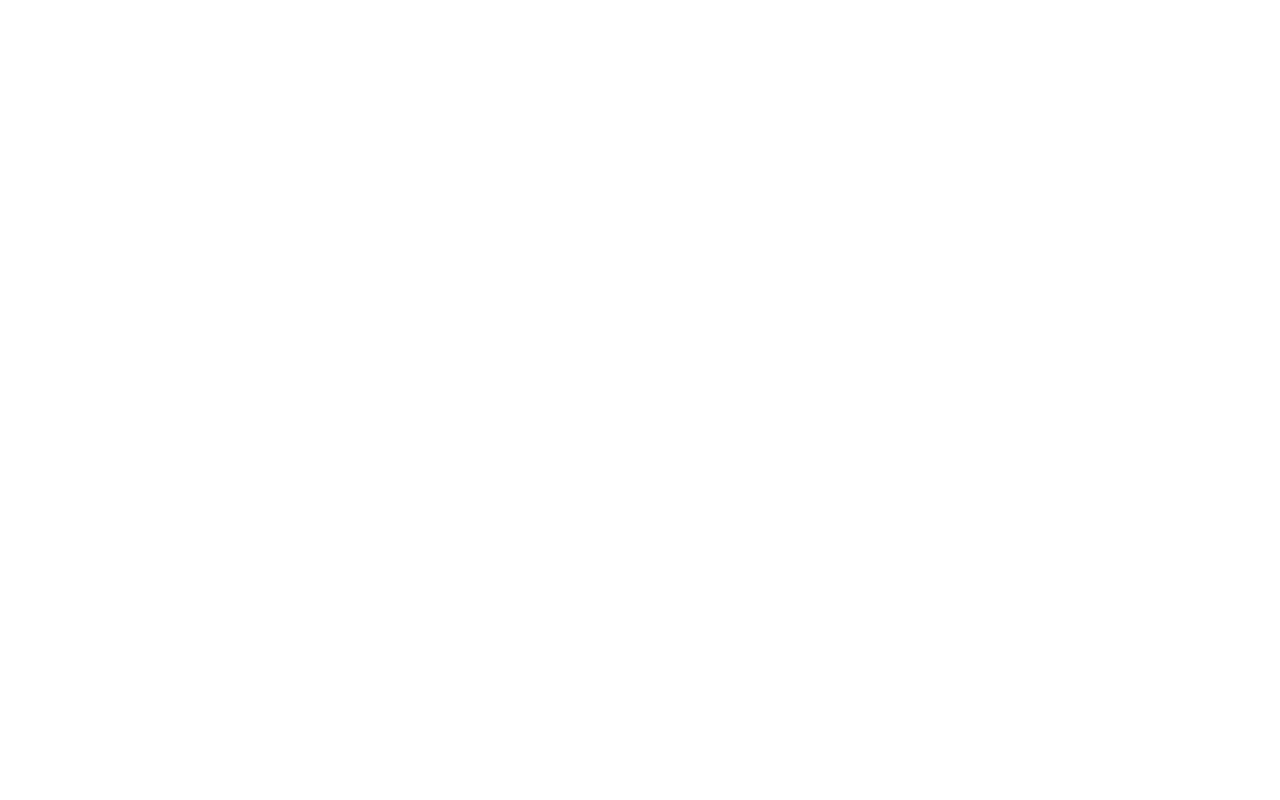
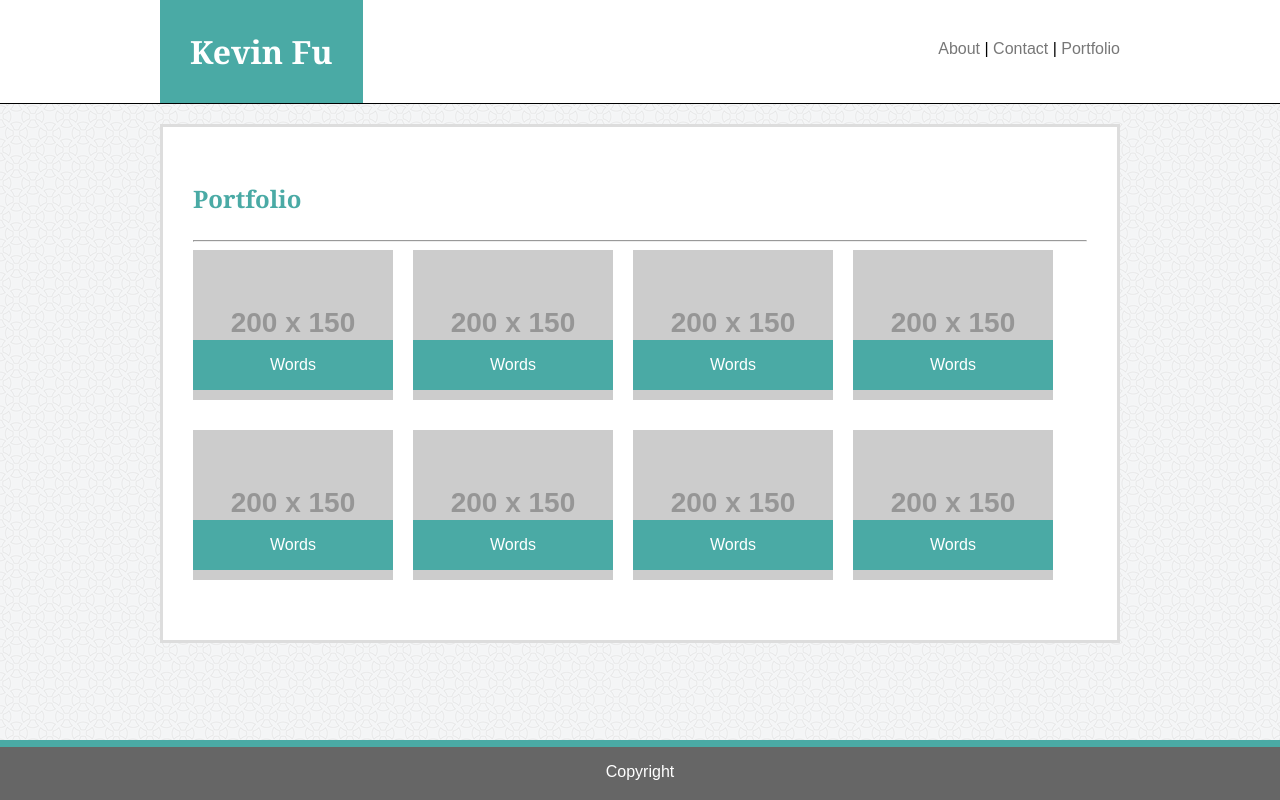
Before and after one commit to kevnfu/Basic-Portfolio, a plain HTML site: page portfolio.html in a window 1280 px wide. Drawn offline with Linux system fonts and the light colour scheme; placeholder pictures from the web are drawn by us.

Commit message:
Created contact and portfolio pages

```diff
--- a/assets/css/style.css
+++ b/assets/css/style.css
@@ -6,7 +6,13 @@ body {
     margin: 0;
     padding: 0;
     font-family: 'Arial', 'Helvetica Neue', Helvetica, sans-serif;
-    background-image: url("assets/circles-light.png");
+    background-image: url("../images/circles-light.png");
+    background-repeat: repeat;
+}
+
+:root {
+    --page-width: 960px;
+    --nav-bar-padding: 30px;
 }
 
 h1,h2,h3,h4 {
@@ -17,24 +23,26 @@ header {
     background-color: #ffffff;
     border-color: #cccccc;
     border-bottom: 1px solid;
+    margin-bottom: 20px;
 }
 
 .navbar {
-    width: 960px;
-    padding: 10px;
+    width: var(--page-width);
+    margin: 0 auto;
+    padding-top: var(--nav-bar-padding);
+    padding-bottom: var(--nav-bar-padding);
     height: auto;
-    margin: 0 auto;
 }
 
 .navbar-name {
     display: inline;
     color: white;
-    padding: 10px;
+    padding: var(--nav-bar-padding);
     background-color: #4aaaa5;
 }
 
 .navbar-links {
-    padding-top: 10px; /* hack to fix vertical alignment*/
+    padding-top: 10px; /* hack to fix vertical alignment, super ugly */
     float: right;
     vertical-align: top;
 }
@@ -43,3 +51,78 @@ header {
     color: #777777;
     text-decoration: none;
 }
+
+.content {
+    width: var(--page-width);
+    margin: 0 auto;
+    background-color: #ffffff;
+    border-color: #dddddd;
+    padding: 30px;
+    border-style: solid;
+    overflow: auto;
+    line-height: 1.8;
+    color: grey;
+}
+
+.content h2 {
+    color: #4aaaa5;
+}
+
+#about-img {
+    float: left;
+    margin-right: 20px;
+    vertical-align: text-top;
+}
+
+input[type=text] {
+    width: 100%
+}
+
+.message-input {
+    height: 250px;
+    width: 100%;
+}
+
+.submit-button {
+    background-color: #4aaaa5;
+    color: white;
+    font-size: 25px;
+    padding-left: 20px;
+    padding-right: 20px;
+    padding-top: 10px;
+    padding-bottom: 10px;
+}
+.portfolio-img {
+    position: relative;
+    float: left;
+    margin-right: 20px;
+    margin-bottom: 20px;
+}
+
+.portfolio-img > div {
+    position: absolute;
+    text-align: center;
+    top: 90px;
+    bottom: 0;
+    right: 0;
+    left: 0;
+    width: 200px;
+    height: 50px;
+    background-color: #4aaaa5;
+    color: white;
+    line-height: 50px;
+}
+
+footer {
+    background-color: #666666;
+    border-color: #4aaaa5;
+    border-top: 7px solid #4aaaa5;
+    position: fixed;
+    left: 0;
+    bottom: 0;
+    width: 100%;
+    height: 60px;
+    line-height: 50px;
+    text-align: center;
+    color: white;
+}
--- a/portfolio.html
+++ b/portfolio.html
@@ -0,0 +1,72 @@
+<!DOCTYPE html>
+<html>
+<head>
+    <link rel="stylesheet" type="text/css" href="assets/css/style.css">
+    <title></title>
+</head>
+
+<body>
+    <header>
+        <div class="navbar">
+            <h1 class="navbar-name">Kevin Fu</h1>
+            <div class="navbar-links">
+                <a href="index.html">About</a> |
+                <a href="contact.html">Contact</a> |
+                <a href="portfolio.html">Portfolio</a>
+            </div>
+        </div>
+    </header>
+
+    <section class="content">
+        <h2>Portfolio</h2>
+        <hr>
+        <div class="portfolio-img">
+            <img src="http://via.placeholder.com/200x150">
+            <div>Words</div>
+        </div>
+
+        <div class="portfolio-img">
+            <img src="http://via.placeholder.com/200x150">
+            <div>Words</div>
+        </div>
+
+
+        <div class="portfolio-img">
+            <img src="http://via.placeholder.com/200x150">
+            <div>Words</div>
+        </div>
+
+
+        <div class="portfolio-img">
+            <img src="http://via.placeholder.com/200x150">
+            <div>Words</div>
+        </div>
+
+
+        <div class="portfolio-img">
+            <img src="http://via.placeholder.com/200x150">
+            <div>Words</div>
+        </div>
+
+        <div class="portfolio-img">
+            <img src="http://via.placeholder.com/200x150">
+            <div>Words</div>
+        </div>
+
+        <div class="portfolio-img">
+            <img src="http://via.placeholder.com/200x150">
+            <div>Words</div>
+        </div>
+
+        <div class="portfolio-img">
+            <img src="http://via.placeholder.com/200x150">
+            <div>Words</div>
+        </div>
+
+    </section>
+
+    <footer>
+        Copyright
+    </footer>
+</body>
+</html>
```
Also changed, not shown: contact.html (+38 -0 lines), index.html (+17 -3 lines), assets/images/circles-light.png (renamed from assets/circles-light.png).
